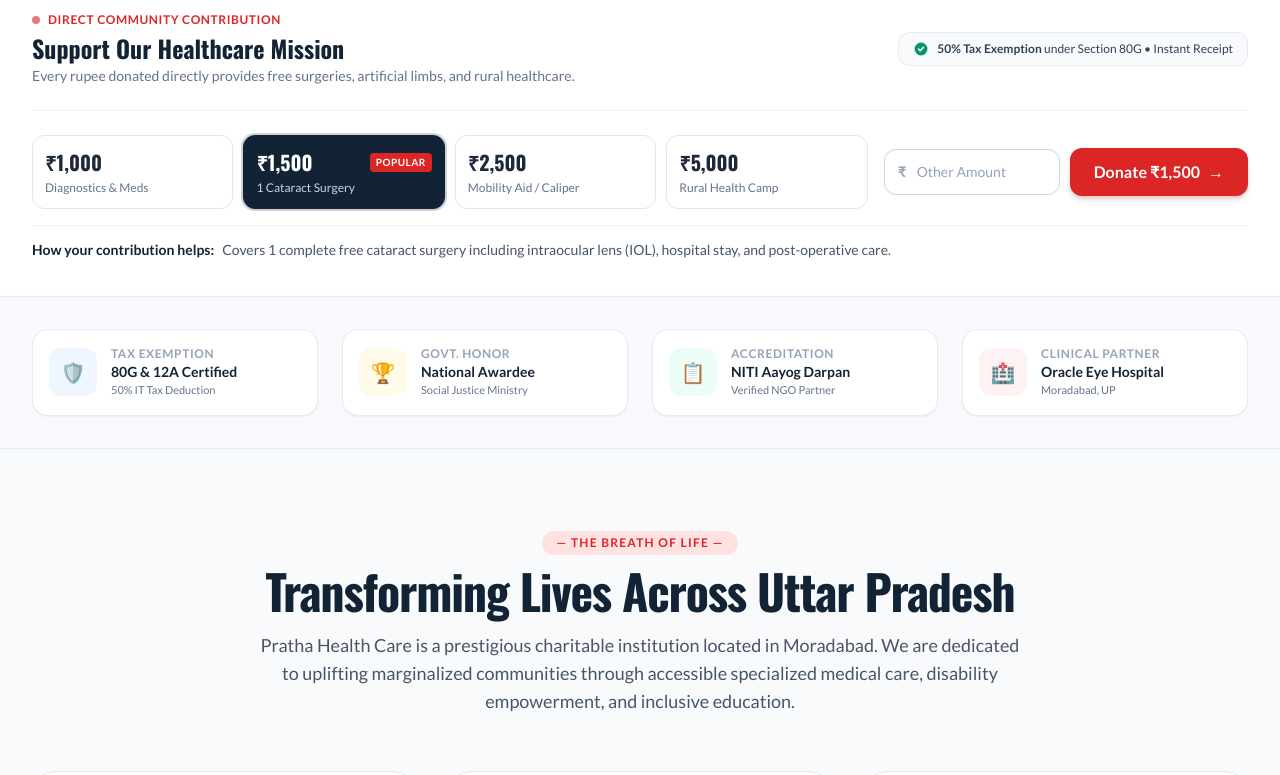
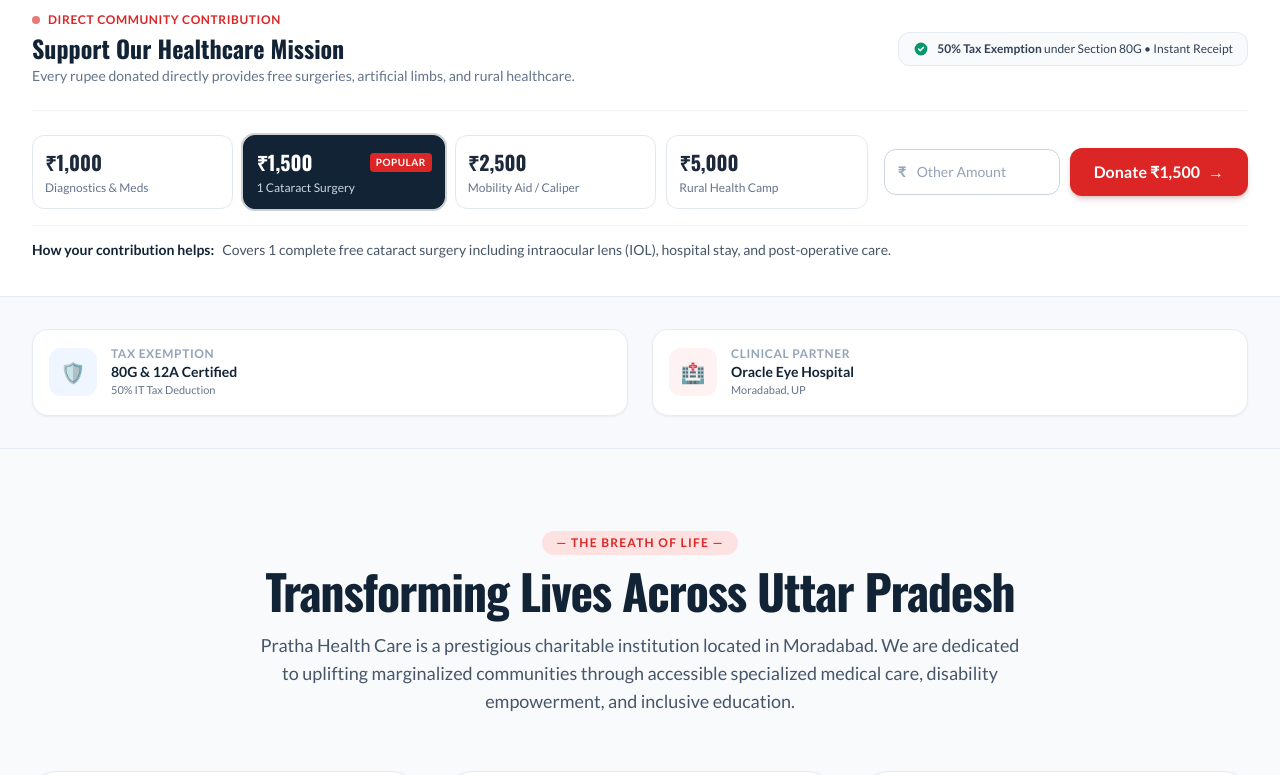
Before and after one commit to 05dhruv/pratha_heathcare, a Next.js app: page / in a window 1280 px wide. Shown: the part 840-1615 px from the top of the page. Built offline with nearby package versions, Linux system fonts and the light colour scheme; no server answers; the database is empty.

Commit message:
feat: add home page with core pillars and dynamic data fetching

```diff
--- a/app/page.jsx
+++ b/app/page.jsx
@@ -58,7 +58,7 @@
       {/* 3. Official Trust & Govt. Accreditation Bar */}
       <section className="py-6 sm:py-8 bg-slate-50/90 border-b border-slate-200/80">
         <div className="max-w-[1440px] mx-auto px-4 sm:px-6 lg:px-8">
-          <div className="grid grid-cols-2 md:grid-cols-4 gap-3 sm:gap-4 lg:gap-6">
+          <div className="grid grid-cols-2 gap-3 sm:gap-4 lg:gap-6">
             <div
               className="flex items-center gap-2.5 sm:gap-3.5 p-3 sm:p-4 rounded-2xl bg-white border border-slate-200/80 shadow-sm hover:shadow-md hover:border-blue-200 transition-all group"
               data-aos="fade-up"
@@ -71,36 +71,6 @@
                 <p className="text-[10px] sm:text-xs font-bold uppercase tracking-wider text-slate-400 truncate">Tax Exemption</p>
                 <p className="text-xs sm:text-sm font-bold text-[#122336] truncate">80G &amp; 12A Certified</p>
                 <p className="text-[10px] sm:text-[11px] text-slate-500 truncate">50% IT Tax Deduction</p>
-              </div>
-            </div>
-
-            <div
-              className="flex items-center gap-2.5 sm:gap-3.5 p-3 sm:p-4 rounded-2xl bg-white border border-slate-200/80 shadow-sm hover:shadow-md hover:border-amber-200 transition-all group"
-              data-aos="fade-up"
-              data-aos-delay="120"
-            >
-              <span className="flex h-10 w-10 sm:h-12 sm:w-12 items-center justify-center rounded-xl bg-amber-50 text-amber-700 text-lg sm:text-xl font-bold flex-shrink-0 group-hover:scale-105 transition-transform">
-                🏆
-              </span>
-              <div className="min-w-0">
-                <p className="text-[10px] sm:text-xs font-bold uppercase tracking-wider text-slate-400 truncate">Govt. Honor</p>
-                <p className="text-xs sm:text-sm font-bold text-[#122336] truncate">National Awardee</p>
-                <p className="text-[10px] sm:text-[11px] text-slate-500 truncate">Social Justice Ministry</p>
-              </div>
-            </div>
-
-            <div
-              className="flex items-center gap-2.5 sm:gap-3.5 p-3 sm:p-4 rounded-2xl bg-white border border-slate-200/80 shadow-sm hover:shadow-md hover:border-emerald-200 transition-all group"
-              data-aos="fade-up"
-              data-aos-delay="190"
-            >
-              <span className="flex h-10 w-10 sm:h-12 sm:w-12 items-center justify-center rounded-xl bg-emerald-50 text-emerald-700 text-lg sm:text-xl font-bold flex-shrink-0 group-hover:scale-105 transition-transform">
-                📋
-              </span>
-              <div className="min-w-0">
-                <p className="text-[10px] sm:text-xs font-bold uppercase tracking-wider text-slate-400 truncate">Accreditation</p>
-                <p className="text-xs sm:text-sm font-bold text-[#122336] truncate">NITI Aayog Darpan</p>
-                <p className="text-[10px] sm:text-[11px] text-slate-500 truncate">Verified NGO Partner</p>
               </div>
             </div>
 
```
